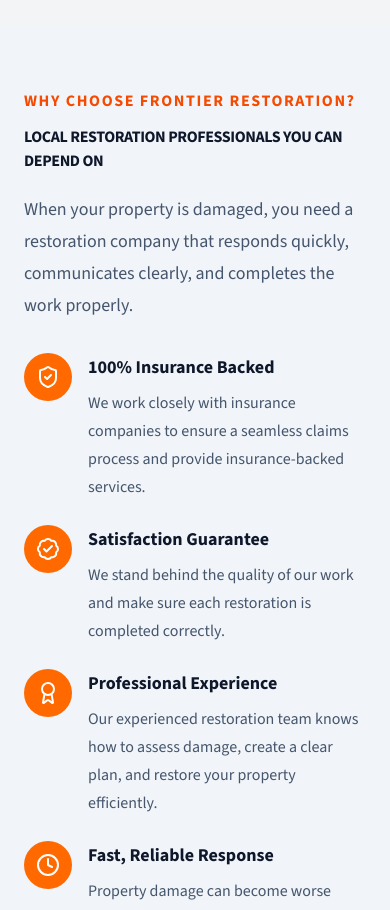
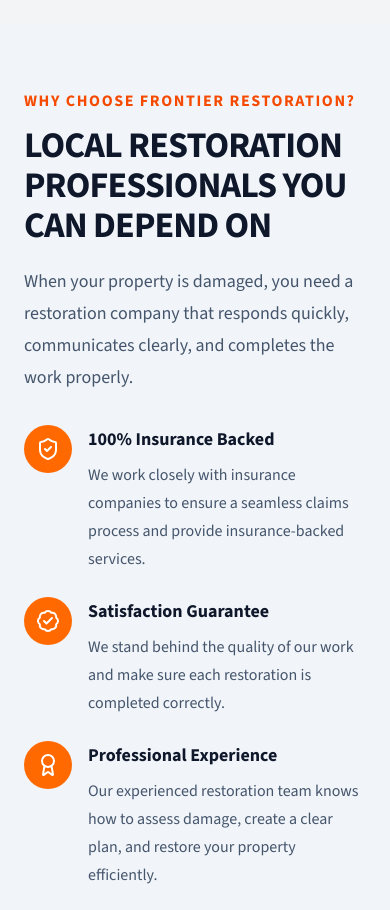
Before and after one commit to Davidhub907/FR_Website, a Next.js app: page / in a window 390 px wide. Shown: the part 9320-10230 px from the top of the page. Built offline with nearby package versions, Linux system fonts and the light colour scheme.

Commit message:
Made the text larger on small screens

```diff
--- a/components/layout/WhyChooseUs.js
+++ b/components/layout/WhyChooseUs.js
@@ -66,7 +66,7 @@ export default function WhyChooseUs() {
               Why Choose Frontier Restoration?
             </p>
 
-            <h2 className="mt-3 font-bold tracking-tight text-slate-900 uppercase sm:text-4xl md:text-4xl">
+            <h2 className="mt-3 text-4xl font-bold tracking-tight text-slate-900 uppercase sm:text-4xl md:text-4xl">
               Local restoration professionals you can depend on
             </h2>
 
```
